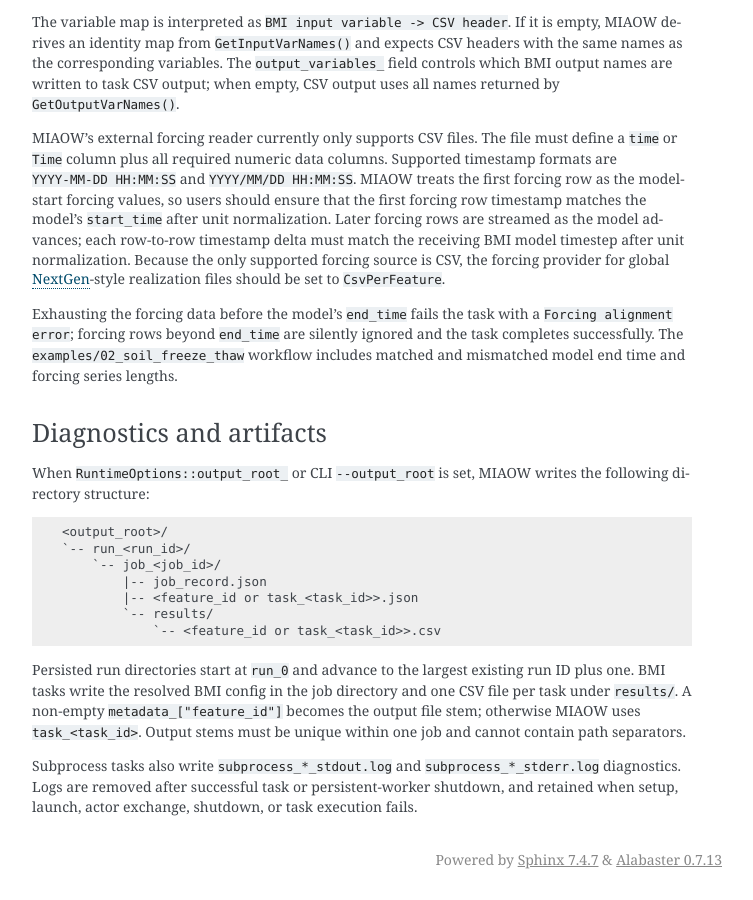
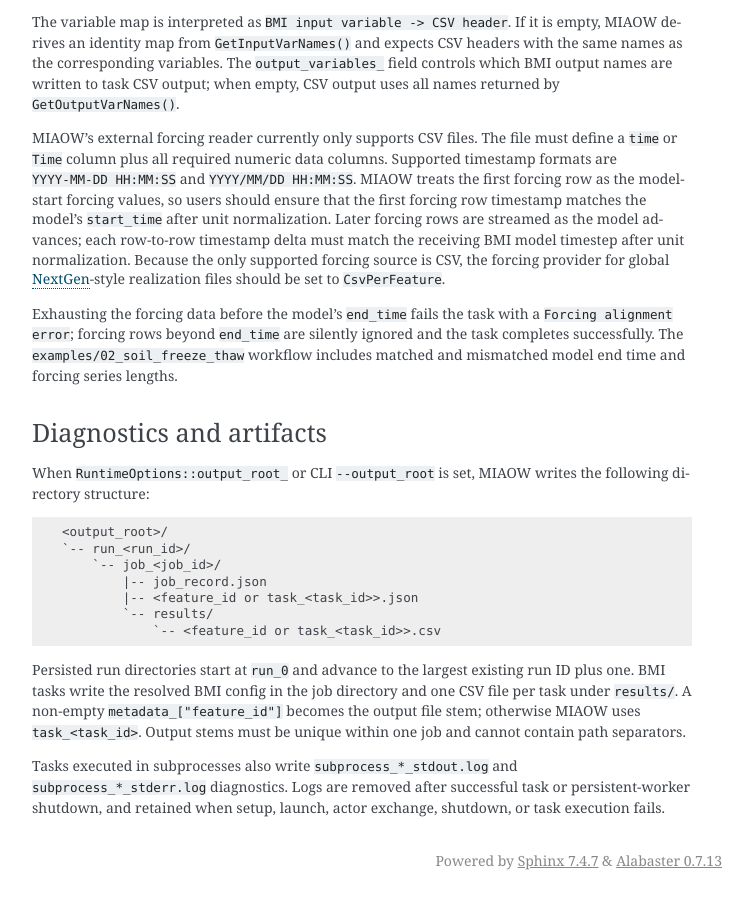
Before and after one commit to uofs-simlab/miaow-framework, a Sphinx documentation site: the page built from docs/bmi.rst, in a window 1280 px wide and 900 px high, scrolled down 2505 px. Shown: the whole window, without its empty margins (388-1141 px from the left). Built offline with Sphinx 7.4.7, drawn with Linux system fonts in a browser that asks for light colours; the version number could not be read and is left out.

Commit message:
comment format

```diff
--- a/docs/bmi.rst
+++ b/docs/bmi.rst
@@ -133,4 +133,4 @@ When ``RuntimeOptions::output_root_`` or CLI ``--output_root`` is set, MIAOW wri
 
 Persisted run directories start at ``run_0`` and advance to the largest existing run ID plus one. BMI tasks write the resolved BMI config in the job directory and one CSV file per task under ``results/``. A non-empty ``metadata_["feature_id"]`` becomes the output file stem; otherwise MIAOW uses ``task_<task_id>``. Output stems must be unique within one job and cannot contain path separators.
 
-Subprocess tasks also write ``subprocess_*_stdout.log`` and ``subprocess_*_stderr.log`` diagnostics. Logs are removed after successful task or persistent-worker shutdown, and retained when setup, launch, actor exchange, shutdown, or task execution fails.
+Tasks executed in subprocesses also write ``subprocess_*_stdout.log`` and ``subprocess_*_stderr.log`` diagnostics. Logs are removed after successful task or persistent-worker shutdown, and retained when setup, launch, actor exchange, shutdown, or task execution fails.
```
